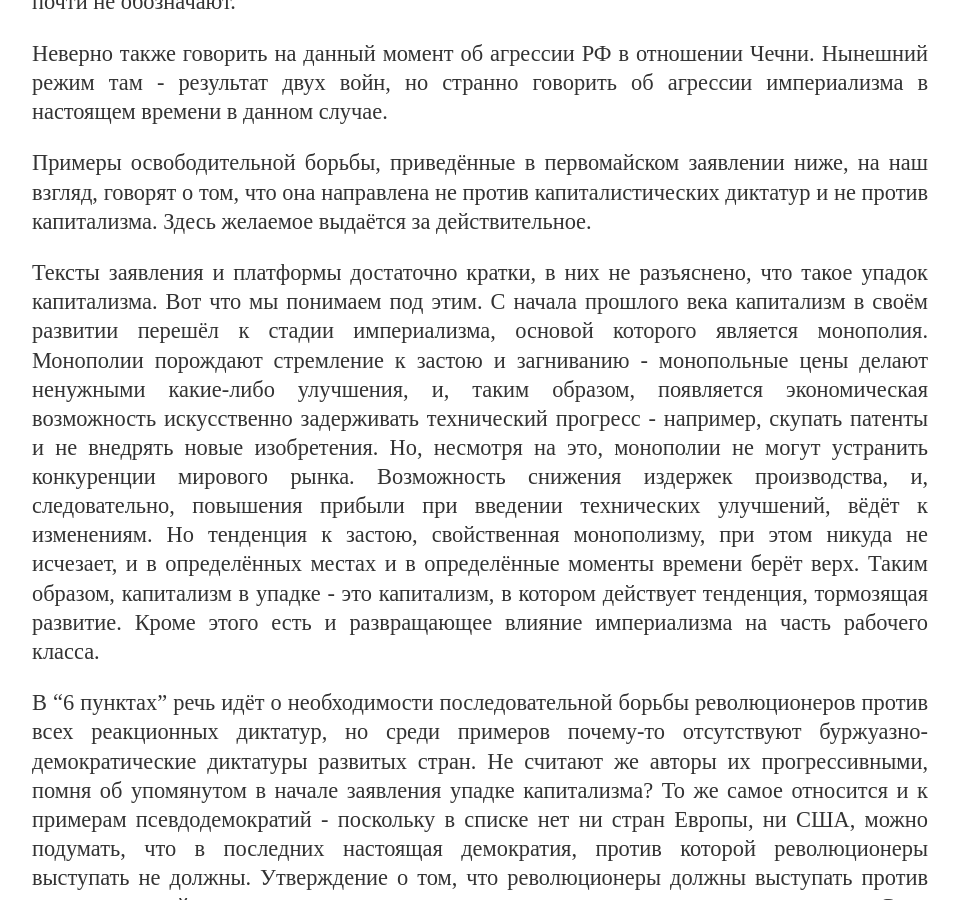
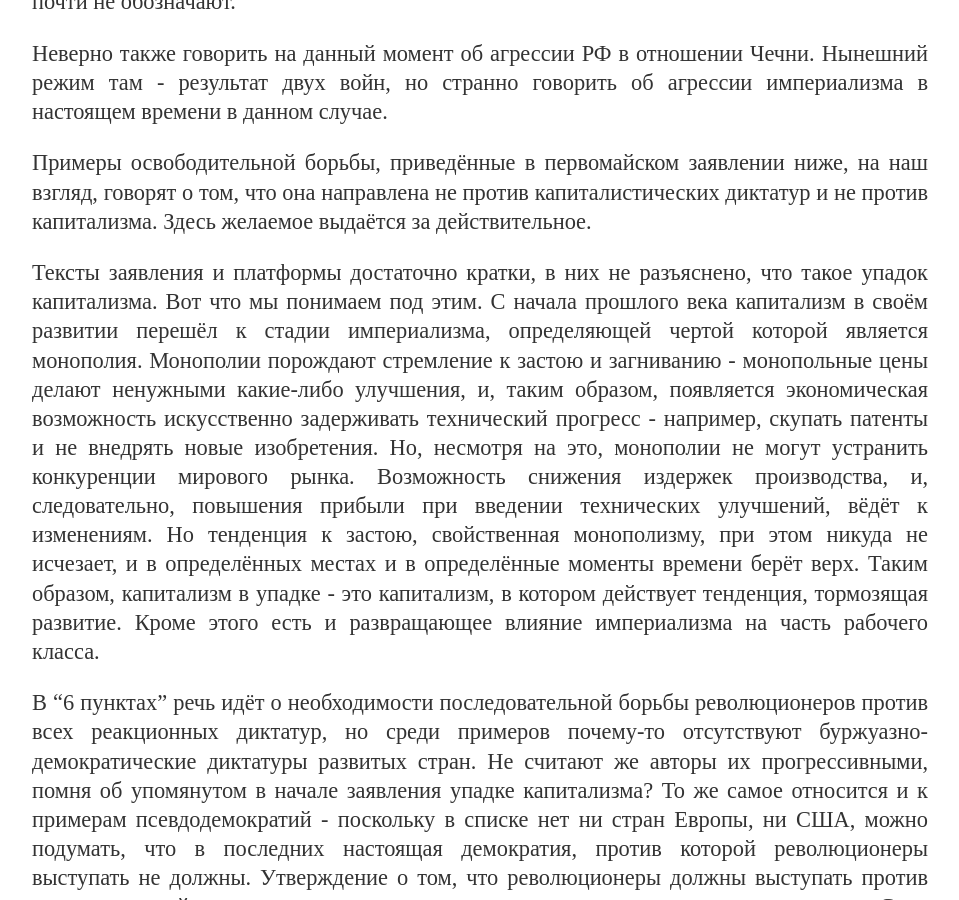
Before and after one commit to mgkp/mgkp.github.io, a Jekyll site: the page built from blog/_posts/2018-04-28-greetings.md, in a window 1280 px wide and 900 px high, scrolled down 1182 px. Shown: the whole window, without its empty margins (160-1119 px from the left). Built offline with Jekyll 4.4.1, drawn with Linux system fonts in a browser that asks for light colours.

Commit message:
imperialism def fixed

```diff
--- a/blog/_posts/2018-04-28-greetings.md
+++ b/blog/_posts/2018-04-28-greetings.md
@@ -20,7 +20,7 @@ author: РКИТ
 
 Примеры освободительной борьбы, приведённые в первомайском заявлении ниже, на наш взгляд, говорят о том, что она направлена не против капиталистических диктатур и не против капитализма. Здесь желаемое выдаётся за действительное.
 
-Тексты заявления и платформы достаточно кратки, в них не разъяснено, что такое упадок капитализма. Вот что мы понимаем под этим. С начала прошлого века капитализм в своём развитии перешёл к стадии империализма, основой которого является монополия. Монополии порождают стремление к застою и загниванию - монопольные цены делают ненужными какие-либо улучшения, и, таким образом, появляется экономическая возможность искусственно задерживать технический прогресс - например, скупать патенты и не внедрять новые изобретения. Но, несмотря на это, монополии не могут устранить конкуренции мирового рынка. Возможность снижения издержек производства, и, следовательно, повышения прибыли при введении технических улучшений, вёдёт к изменениям. Но тенденция к застою, свойственная монополизму, при этом никуда не исчезает, и в определённых местах и в определённые моменты времени берёт верх. Таким образом, капитализм в упадке - это капитализм, в котором действует тенденция, тормозящая развитие. Кроме этого есть и развращающее влияние империализма на часть рабочего класса.
+Тексты заявления и платформы достаточно кратки, в них не разъяснено, что такое упадок капитализма. Вот что мы понимаем под этим. С начала прошлого века капитализм в своём развитии перешёл к стадии империализма, определяющей чертой которой является монополия. Монополии порождают стремление к застою и загниванию - монопольные цены делают ненужными какие-либо улучшения, и, таким образом, появляется экономическая возможность искусственно задерживать технический прогресс - например, скупать патенты и не внедрять новые изобретения. Но, несмотря на это, монополии не могут устранить конкуренции мирового рынка. Возможность снижения издержек производства, и, следовательно, повышения прибыли при введении технических улучшений, вёдёт к изменениям. Но тенденция к застою, свойственная монополизму, при этом никуда не исчезает, и в определённых местах и в определённые моменты времени берёт верх. Таким образом, капитализм в упадке - это капитализм, в котором действует тенденция, тормозящая развитие. Кроме этого есть и развращающее влияние империализма на часть рабочего класса.
 
 В "6 пунктах" речь идёт о необходимости последовательной борьбы революционеров против всех реакционных диктатур, но среди примеров почему-то отсутствуют буржуазно-демократические диктатуры развитых стран. Не считают же авторы их прогрессивными, помня об упомянутом в начале заявления упадке капитализма? То же самое относится и к примерам псевдодемократий - поскольку в списке нет ни стран Европы, ни США, можно подумать, что в последних настоящая демократия, против которой революционеры выступать не должны. Утверждение о том, что революционеры должны выступать против всех нападений на демократические права, также звучит излишне категорично. Сама революция - это лишение прежних прав части общества. Предложенные пункты полны неточностей.
 
```
